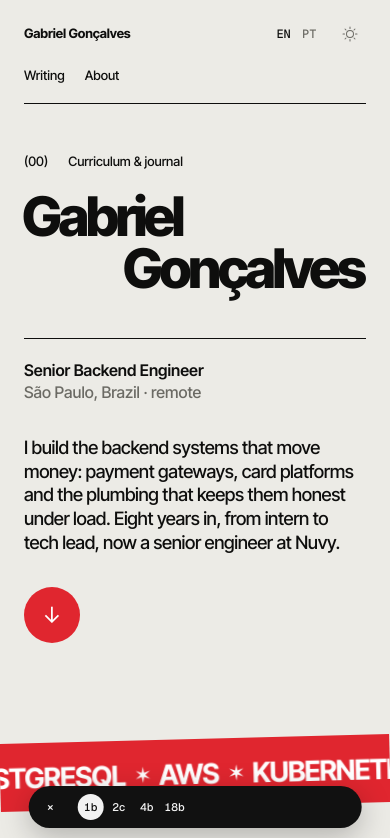
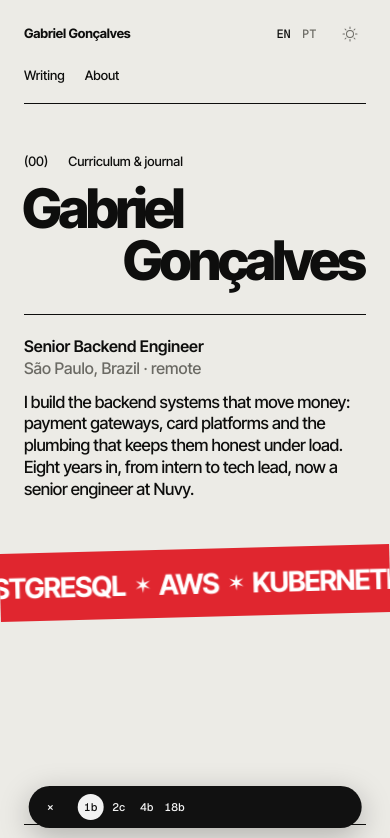
Before and after one commit to gabrielgoncalvesr/website, a Next.js app: page /en in a window 390 px wide. Shown: the top 838 px of the page. Built offline with nearby package versions, Linux system fonts and the light colour scheme; no server answers.

Commit message:
fix(1b): keep the marquee above the fold on phones

```diff
--- a/app/lab/d1b.css
+++ b/app/lab/d1b.css
@@ -162,8 +162,28 @@ html[data-design="1b"][data-theme="dark"] {
   transform: translateY(4px);
 }
 @media (max-width: 760px) {
+  /* keep the marquee above the fold on phones */
+  .d1b-hero {
+    padding-bottom: 1rem;
+  }
+  .d1b-kicker {
+    margin-bottom: 1rem;
+  }
+  .d1b-name {
+    margin-bottom: 1.5rem;
+  }
   .d1b-hero-grid {
     grid-template-columns: 1fr;
+    gap: 0.75rem;
+  }
+  .d1b-intro {
+    font-size: 1.05rem;
+  }
+  .d1b-down {
+    display: none;
+  }
+  .d1b-marquee {
+    margin-top: 1rem;
   }
 }
 
```
